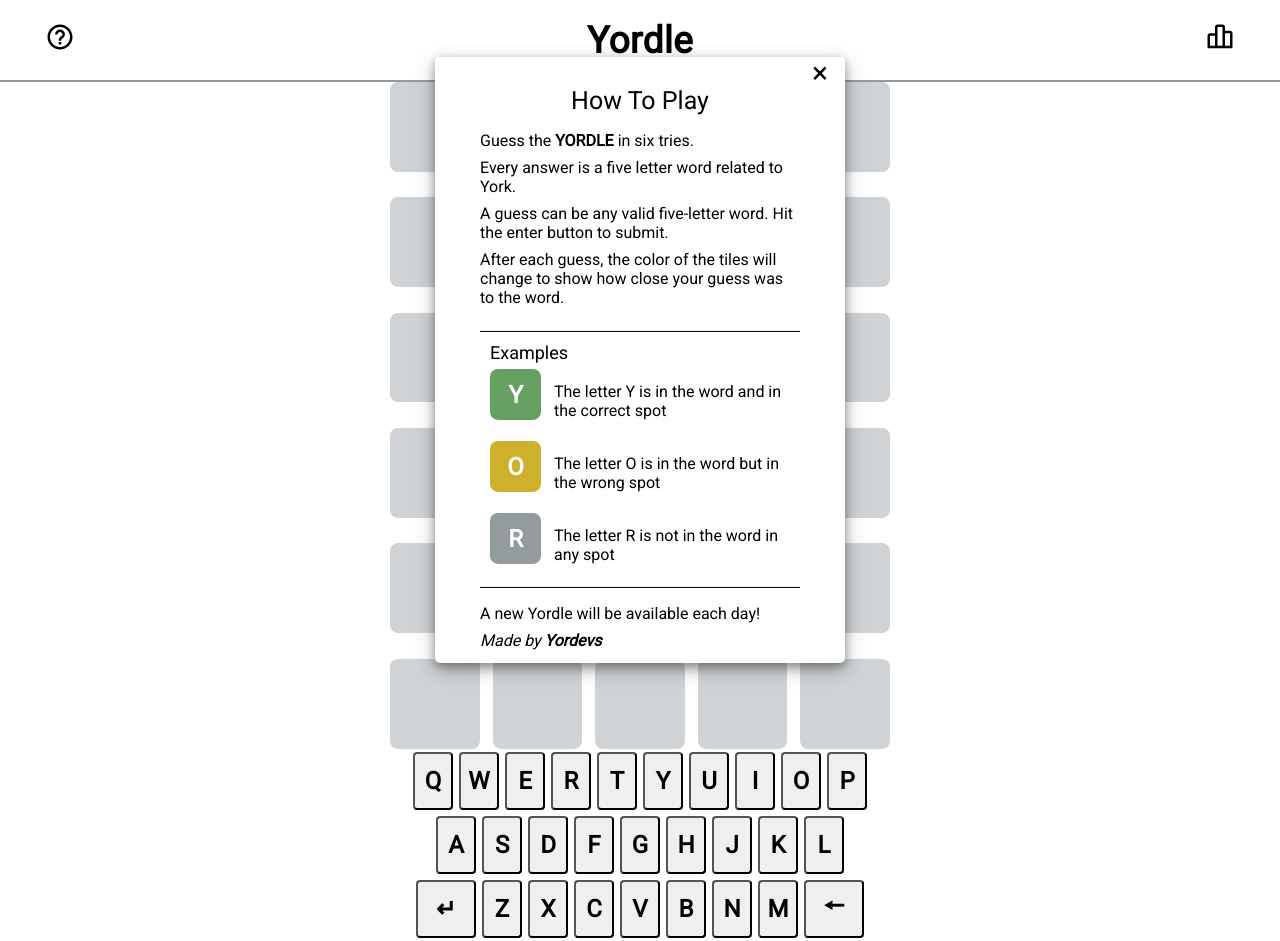
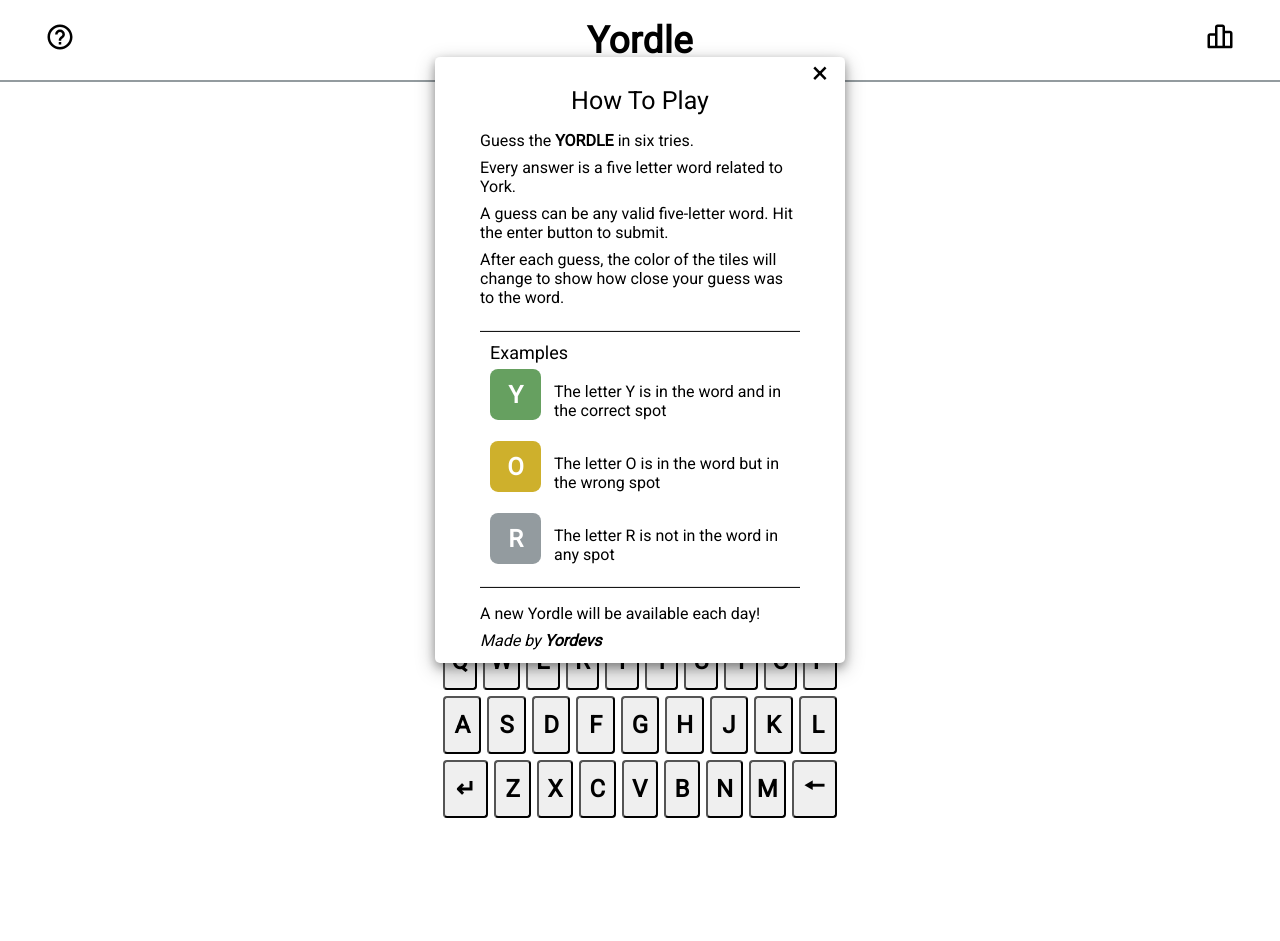
Before and after one commit to yordevs/yordle, a React (Create React App) app: page / in a window 1280 px wide. After the commit the page ends 821 px from the top, so only its background shows below. Built offline with nearby package versions, Linux system fonts and the light colour scheme; a web font is replaced by a local one.

Commit message:
Update container widths

```diff
--- a/src/GuessRenderer.tsx
+++ b/src/GuessRenderer.tsx
@@ -24,7 +24,7 @@ const Container = styled.div`
 		". . . . .";
 
 	width: 80vw;
-	max-width: 500px;
+	max-width: 400px;
 `;
 
 const Cell = styled.div<ICell>`
--- a/src/Key.tsx
+++ b/src/Key.tsx
@@ -1,30 +1,41 @@
 import styled from "styled-components";
 
 const Letters = styled.button`
+	display: flex;
+	justify-content: center;
+	align-items: center;
+
 	width: 8vw;
 	max-width: 40px;
 	height: 9vw;
 	max-height: 58px;
-	font-weight: bold;
+
 	border-radius: 4px;
 	margin: 3px;
+
+	font-weight: bold;
 	font-size: 24px;
 	font-family: inherit;
-	display: flex;
-	justify-content: center;
-	align-items: center;
+	color: black;
 `;
 
 const Action = styled.button`
+	display: flex;
+	color: black;
+	justify-content: center;
+	align-items: center;
+
 	width: 11vw;
 	height: 9vw;
 	max-width: 60px;
 	max-height: 58px;
-	font-weight: bold;
 	border-radius: 4px;
 	margin: 3px;
+
+	font-weight: bold;
 	font-size: 24px;
 	font-family: inherit;
+	color: black;
 `;
 
 type Props = {
--- a/src/Keyboard.tsx
+++ b/src/Keyboard.tsx
@@ -17,7 +17,7 @@ const Container = styled.div`
 	align-items: center;
 
 	width: 80vw;
-	max-width: 500px;
+	max-width: 400px;
 `;
 
 const Row = styled.div`
```
